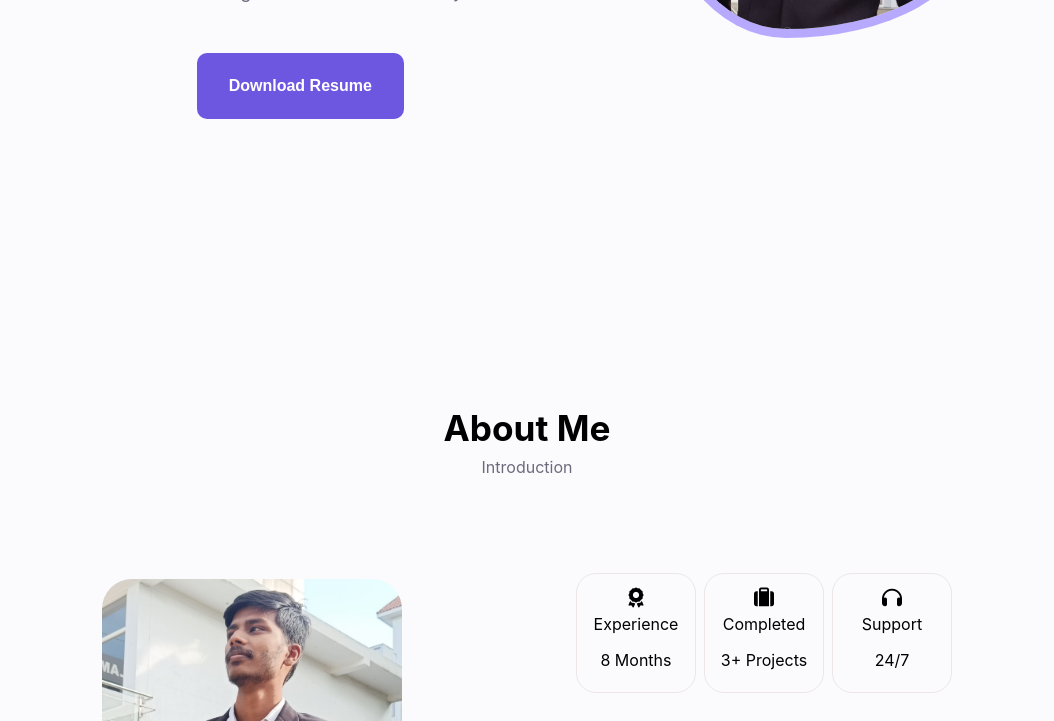
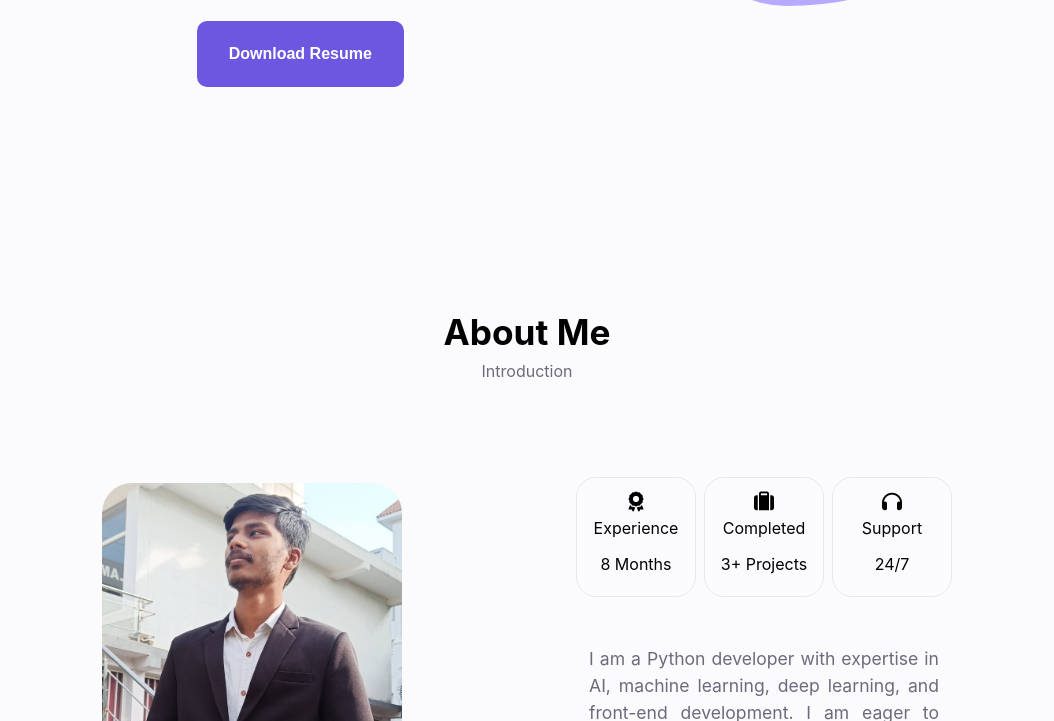
Before and after one commit to saisurya7860/Surya-s-Portfolio, a plain HTML site: page index.html in a window 1280 px wide. Shown: the part 585-1306 px from the top of the page, without its empty margins (113-1167 px from the left). Drawn offline with nearby package versions, Linux system fonts and the light colour scheme.

Commit message:
reduced padding of section

```diff
--- a/Style.css
+++ b/Style.css
@@ -111,7 +111,7 @@ nav{
 /* Profile section */
 
 section{
-    padding: 4rem 1.5rem;
+    padding: 2rem 1.5rem;
 }
 
 .profile{
```
